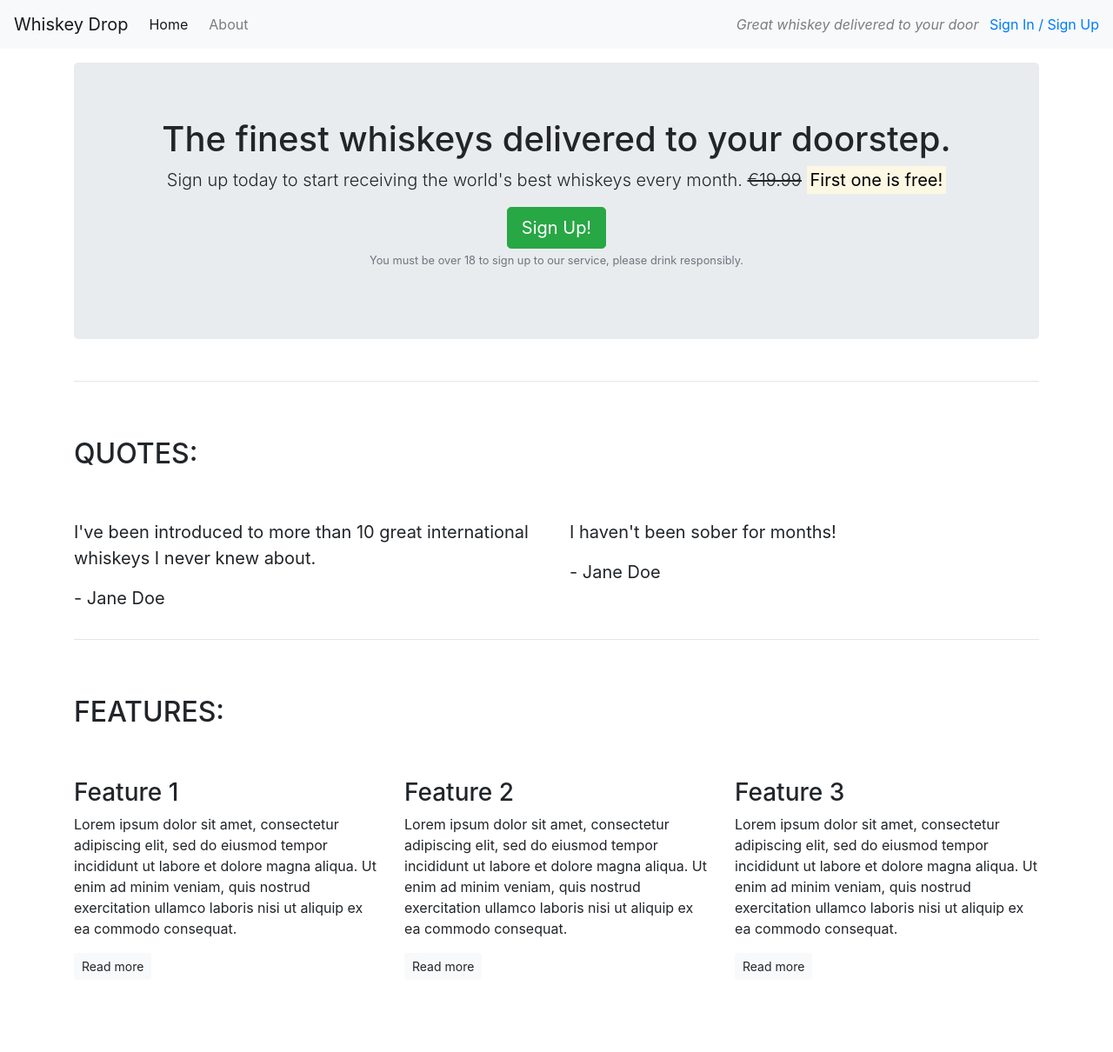
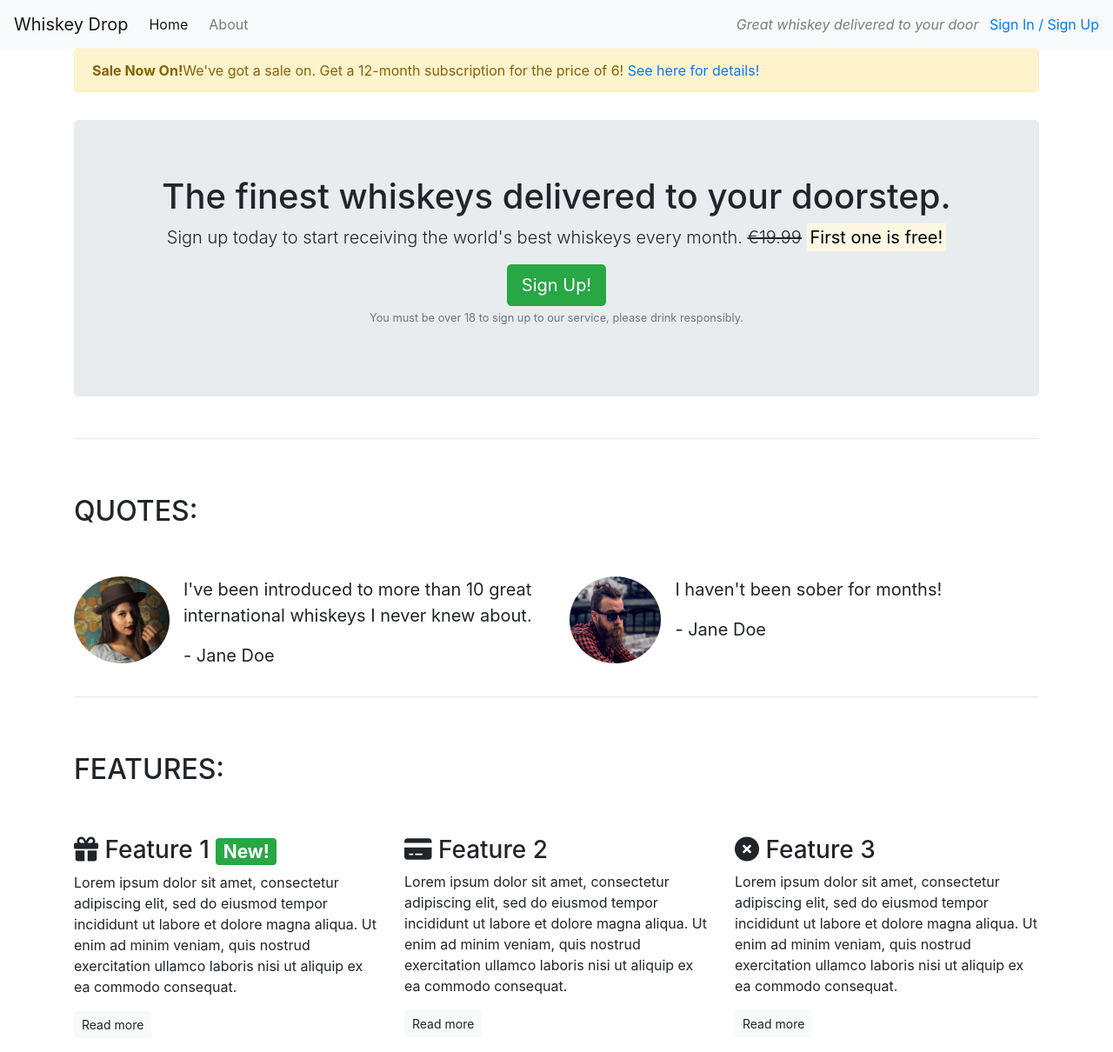
Before and after one commit to richbruton/bootstrap, a plain HTML site: page index.html in a window 1280 px wide. Shown: the whole page at 87% size. Before the commit the page ends 1143 px from the top, so only its background shows below. Drawn offline with nearby package versions, Linux system fonts and the light colour scheme.

Commit message:
core components part 2

```diff
--- a/index.html
+++ b/index.html
@@ -11,6 +11,7 @@
     <script src="https://cdn.jsdelivr.net/npm/bootstrap@4.1.3/dist/js/bootstrap.min.js"
         integrity="sha384-ChfqqxuZUCnJSK3+MXmPNIyE6ZbWh2IMqE241rYiqJxyMiZ6OW/JmZQ5stwEULTy" crossorigin="anonymous">
     </script>
+    <script src="https://kit.fontawesome.com/0c5640e550.js" crossorigin="anonymous"></script>
 </head>
 
 <body>
@@ -27,6 +28,13 @@
         </div>
     </nav>
     <article class="container">
+        <div class="row d-none d-sm-block">
+            <div class="col-12">
+                <div class="alert alert-warning"><strong>Sale Now On!</strong>We've got a sale on. Get a 12-month
+                    subscription for the price of 6! <a href="">See here for details!</a>
+                </div>
+            </div>
+        </div>
         <!-- Callout -->
         <div class="row">
             <div class="col-12 mt-3">
@@ -55,16 +63,31 @@
             </div>
             <div class="row">
                 <div class="col-12 col-md-6">
+                    <div class="media">
+                        <div class="d-none d-sm-block">
+                            <img src="images/girl-image.png" class="rounded-circle mr-3" height="100">
+                        </div>
+                        <div class="media-body">
                             <blockquote class="blockquote">
-                        <p>I've been introduced to more than 10 great international whiskeys I never knew about.</p>
+                                <p>I've been introduced to more than 10 great international whiskeys I never knew about.
+                                </p>
                                 <p>- Jane Doe</p>
                             </blockquote>
                         </div>
+                    </div>
+                </div>
                 <div class="col-12 col-md-6">
+                    <div class="media">
+                        <div class="d-none d-sm-block">
+                            <img src="images/guy-image.png" class="rounded-circle mr-3" height="100">
+                        </div>
+                        <div class="media-body">
                             <blockquote class="blockquote">
                                 <p>I haven't been sober for months!</p>
                                 <p>- Jane Doe</p>
                             </blockquote>
+                        </div>
+                    </div>
                 </div>
             </div>
         </section>
@@ -81,7 +104,8 @@
             <div class="row">
                 <div class="col-12 col-md-6 col-lg-4">
                     <div class="feature">
-                        <h3>Feature 1</h3>
+                        <h3><i class="fas fa-gift d-none d-sm-inline"></i> Feature 1 <span
+                                class="badge badge-success">New!</span></h3>
                         <p>Lorem ipsum dolor sit amet, consectetur adipiscing elit, sed do eiusmod tempor incididunt ut
                             labore
                             et dolore magna aliqua. Ut enim ad minim veniam, quis nostrud exercitation ullamco laboris
@@ -93,7 +117,7 @@
                 </div>
                 <div class="col-12 col-md-6 col-lg-4">
                     <div class="feature">
-                        <h3>Feature 2</h3>
+                        <h3><i class="fas fa-credit-card d-none d-sm-inline"></i> Feature 2</h3>
                         <p>Lorem ipsum dolor sit amet, consectetur adipiscing elit, sed do eiusmod tempor incididunt
                             ut
                             labore
@@ -107,7 +131,7 @@
                 </div>
                 <div class="col-12 d-md-none d-lg-block col-lg-4">
                     <div class="feature">
-                        <h3>Feature 3</h3>
+                        <h3><i class="fas fa-times-circle d-none d-sm-inline"></i> Feature 3</h3>
                         <p>Lorem ipsum dolor sit amet, consectetur adipiscing elit, sed do eiusmod tempor
                             incididunt
                             ut
```
Also changed, not shown: images/girl-image.png (added), images/guy-image.png (added). Lines whose indentation alone changed are shown as unchanged.
